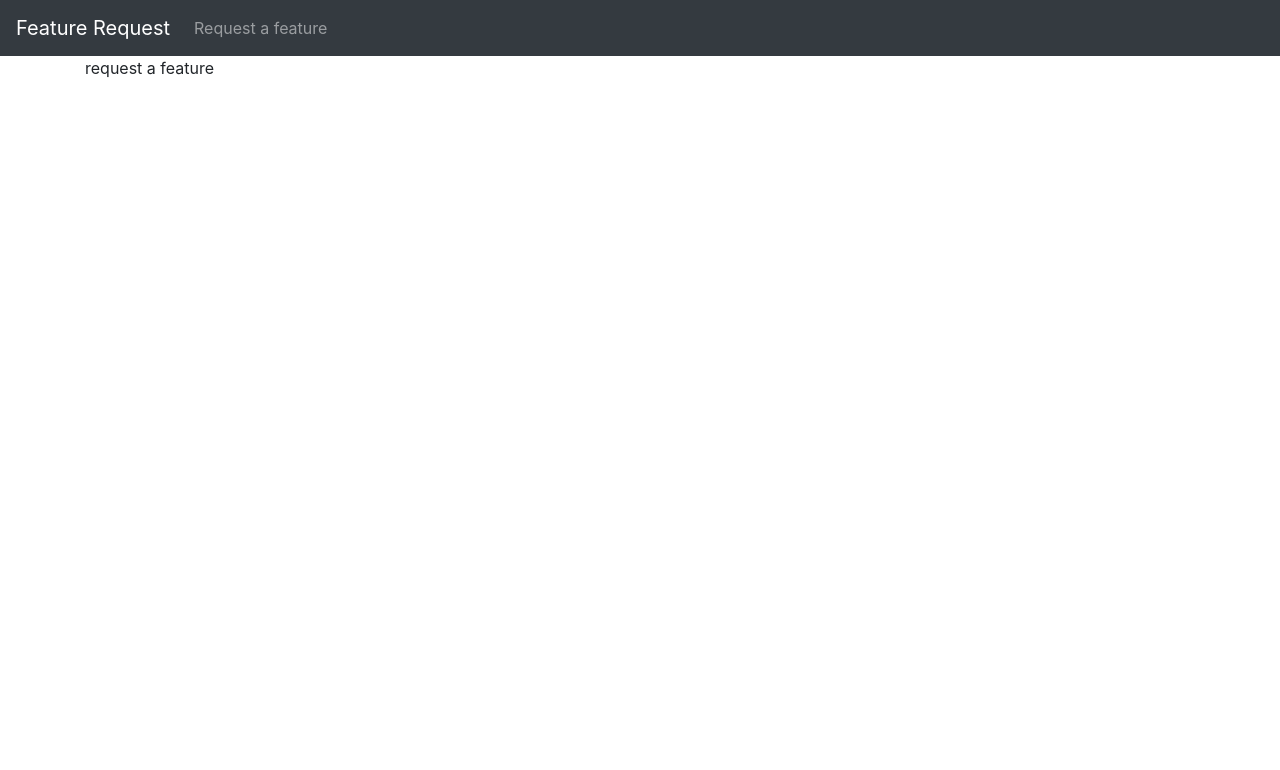
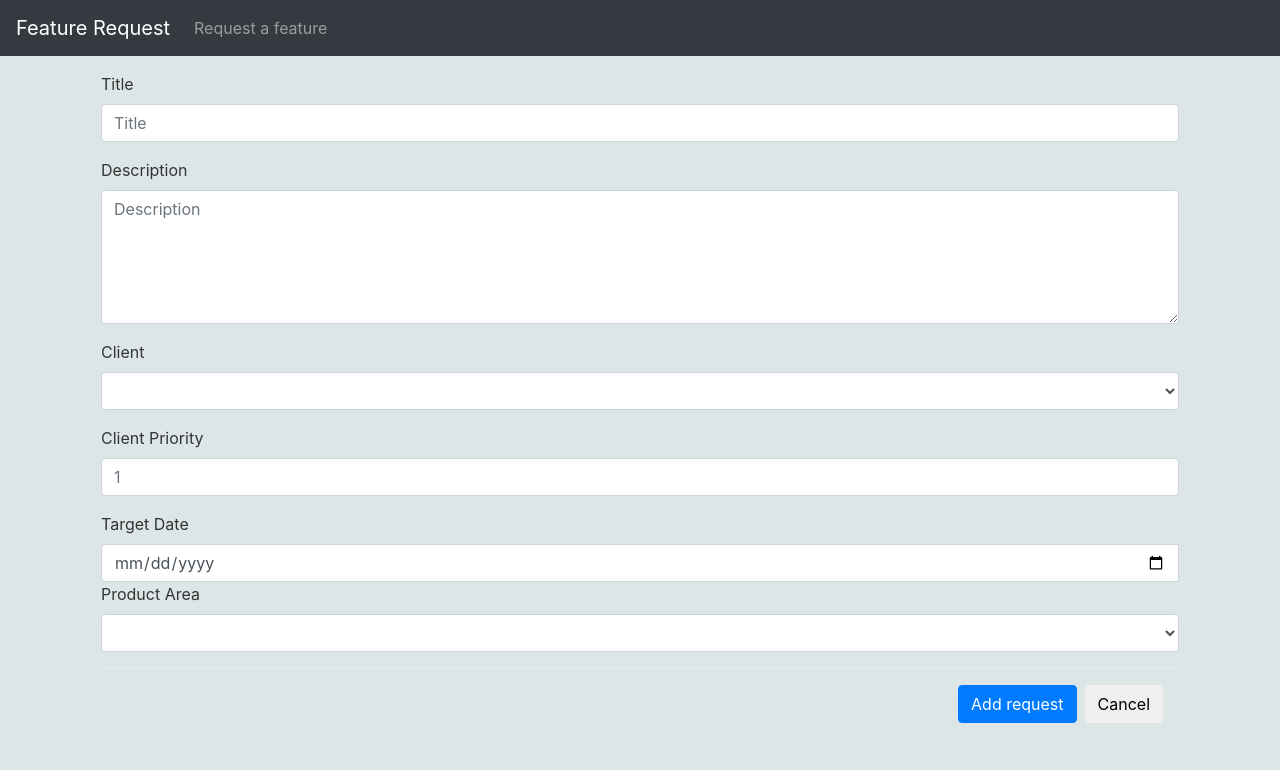
Before and after one commit to dareenkhanash/feature-req, a Flask app: page /request in a window 1280 px wide. Shown: the top 770 px of the page. Run offline with Flask 2, Linux system fonts and the light colour scheme; lists and menus that the app fills with data are empty; some libraries are stand-ins or nearby versions.

Commit message:
adding add  request form

```diff
--- a/app.py
+++ b/app.py
@@ -8,8 +8,9 @@ def features():
 
 
 @app.route('/request')
-def request():
-    return render_template('add-request.html')
+@app.route('/request/<request_id>')
+def editrRequest(request_id=None):
+    return render_template('request.html',request_id=request_id)
 
 
 if __name__ == '__main__':
--- /dev/null
+++ b/static/style.css
@@ -0,0 +1,4 @@
+body {
+    background: #dde6e7;
+    color: #333333;
+  }
--- a/templates/add-request.html
+++ /dev/null
@@ -1,5 +0,0 @@
-{% extends 'layout.html' %}
-//rrequest a feature
-{% block addrequest %}
- request a feature
-{% endblock %}
--- a/templates/layout.html
+++ b/templates/layout.html
@@ -6,6 +6,9 @@
     <title>Feature Request</title>
     <meta name="viewport" content="width=device-width, initial-scale=1">
     <link rel="stylesheet" href="https://stackpath.bootstrapcdn.com/bootstrap/4.1.3/css/bootstrap.min.css" />
+    <link rel="stylesheet" type="text/css" href="{{ url_for('static',filename='style.css')}}" />
+    <link rel="stylesheet" href=" https://stackpath.bootstrapcdn.com/font-awesome/4.7.0/css/font-awesome.min.css" />
+
 
 </head>
 <body>
@@ -14,7 +17,8 @@
     {% block featurerequests %}{% endblock%}
     {% block addrequest %}{% endblock%}
     </div>
-    <script src="https://stackpath.bootstrapcdn.com/bootstrap/4.1.3/js/bootstrap.min.js">
-    </script>
+    <script src="https://code.jquery.com/jquery-3.3.1.slim.min.js" integrity="sha384-q8i/X+965DzO0rT7abK41JStQIAqVgRVzpbzo5smXKp4YfRvH+8abtTE1Pi6jizo" crossorigin="anonymous"></script>
+<script src="https://cdnjs.cloudflare.com/ajax/libs/popper.js/1.14.3/umd/popper.min.js" integrity="sha384-ZMP7rVo3mIykV+2+9J3UJ46jBk0WLaUAdn689aCwoqbBJiSnjAK/l8WvCWPIPm49" crossorigin="anonymous"></script>
+<script src="https://stackpath.bootstrapcdn.com/bootstrap/4.1.3/js/bootstrap.min.js" integrity="sha384-ChfqqxuZUCnJSK3+MXmPNIyE6ZbWh2IMqE241rYiqJxyMiZ6OW/JmZQ5stwEULTy" crossorigin="anonymous"></script>
 </body>
 </html>
--- /dev/null
+++ b/templates/request.html
@@ -0,0 +1,46 @@
+{% extends 'layout.html' %}
+#request a feature
+{% block addrequest %}
+
+<div class="modal-body">
+    <form  id="add_request">
+      <div class="form-group">
+        <label class="control-label" for="title">Title</label>
+        <input type="text" id="title" name="title" placeholder="Title"  class="form-control" required>
+      </div>
+
+      <div class="form-group">
+        <label class="control-label" for="description">Description</label>
+        <textarea class="form-control" rows="5" id="description" placeholder="Description"></textarea>
+      </div>
+
+      <div class="form-group">
+        <label class="control-label" for="client">Client</label>
+        <select  id="client" class="form-control" name="client"></select>
+      </div>
+
+      <div class="form-group">
+        <label class="control-label" for="client_priority">Client Priority</label>
+        <input type="number" id="client_priority" placeholder="1" class="form-control" name="client_priority" required>
+      </div>
+
+      <div class="form-group">
+        <label class="control-label" for="target_date">Target Date</label>
+          <div class="input-group date">
+            <input id="target_date" name="target_date" type="date" class="form-control" required>
+            <div class="input-group-addon">
+              <span class="glyphicon glyphicon-calendar"></span>
+            </div>
+      </div>
+
+      <div class="form-group">
+        <label class="control-label" for="product_area">Product Area</label>
+        <select id="product_area" class="form-control" name="product_area"></select>
+      </div>
+
+      <div class="modal-footer">
+        <button class="btn btn-primary" type="submit">Add request</button>
+        <button class="btn" data-dismiss="modal" aria-hidden="true">Cancel</button>
+      </div>
+</form>
+{% endblock %}
```
